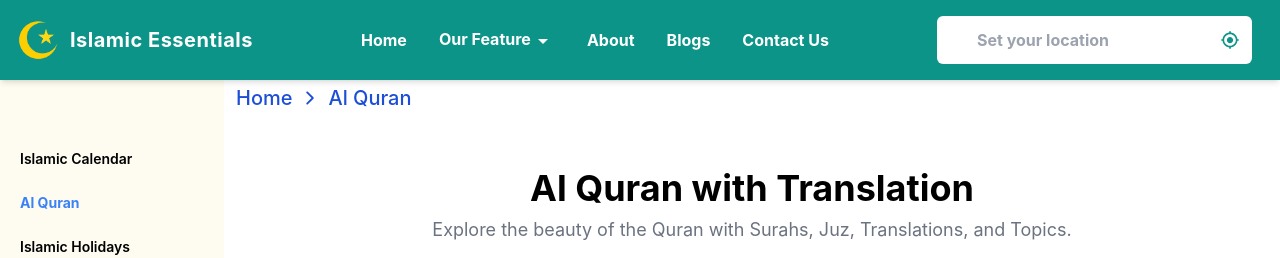
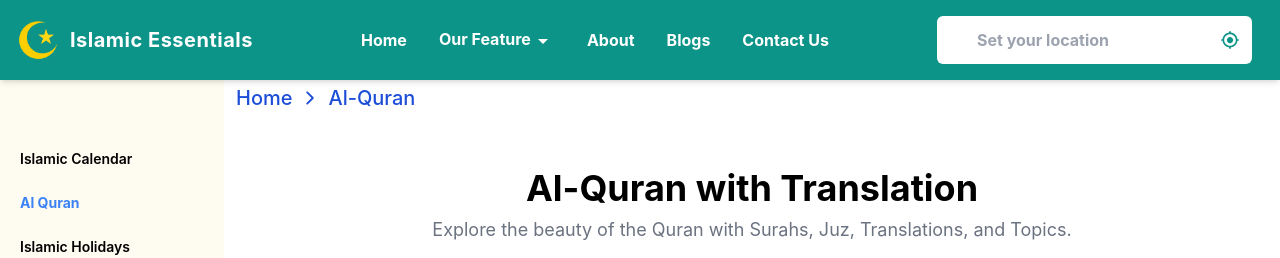
Before and after one commit to somu46/Islamic-calendar, a React (Create React App) app: page /essentials/al-quran in a window 1280 px wide. Shown: the top 258 px of the page. Built offline with nearby package versions, Linux system fonts and the light colour scheme.

Commit message:
`Fixed casing in page name and title in AlQuran.js`

```diff
--- a/src/Pages/AlQuran/AlQuran.js
+++ b/src/Pages/AlQuran/AlQuran.js
@@ -6,7 +6,7 @@ const Card = ({ label, icon, onClick, isActive, color }) => {
   return (
     <div
       onClick={onClick}
-      className={`cursor-pointer bg-white shadow-md hover:shadow-lg transition-all duration-300 rounded-lg p-4 sm:p-6 text-center ${
+      className={`cursor-pointer  shadow-md hover:scale-110 transition-all duration-300 rounded-lg p-4 sm:p-6 text-center ${
         isActive ? "border-2 border-blue-500 scale-105" : "border border-gray-200"
       }`}
     >
@@ -43,15 +43,15 @@ const AlQuran = () => {
   }, [activeSection, navigate]);
 
   return (
-    <>
+    <div className="mt-[1rem]">
       <div>
-        <Breadcrumb pageName="Al Quran" />
+        <Breadcrumb pageName="Al-Quran" />
       </div>
-      <div className="container mx-auto p-4 sm:p-8">
+      <div className="container mx-auto p-4 sm:p-8  ">
         {/* Header */}
         <header className="mb-8 text-center">
-          <h1 className="text-2xl sm:text-4xl font-bold">
-            Al Quran with Translation
+          <h1 className="text-2xl sm:text-4xl font-bold  ">
+            Al-Quran with Translation
           </h1>
           <p className="text-gray-500 text-sm sm:text-lg mt-2">
             Explore the beauty of the Quran with Surahs, Juz, Translations, and
@@ -83,7 +83,7 @@ const AlQuran = () => {
           ))}
         </div>
       </div>
-    </>
+    </div>
   );
 };
 
```
